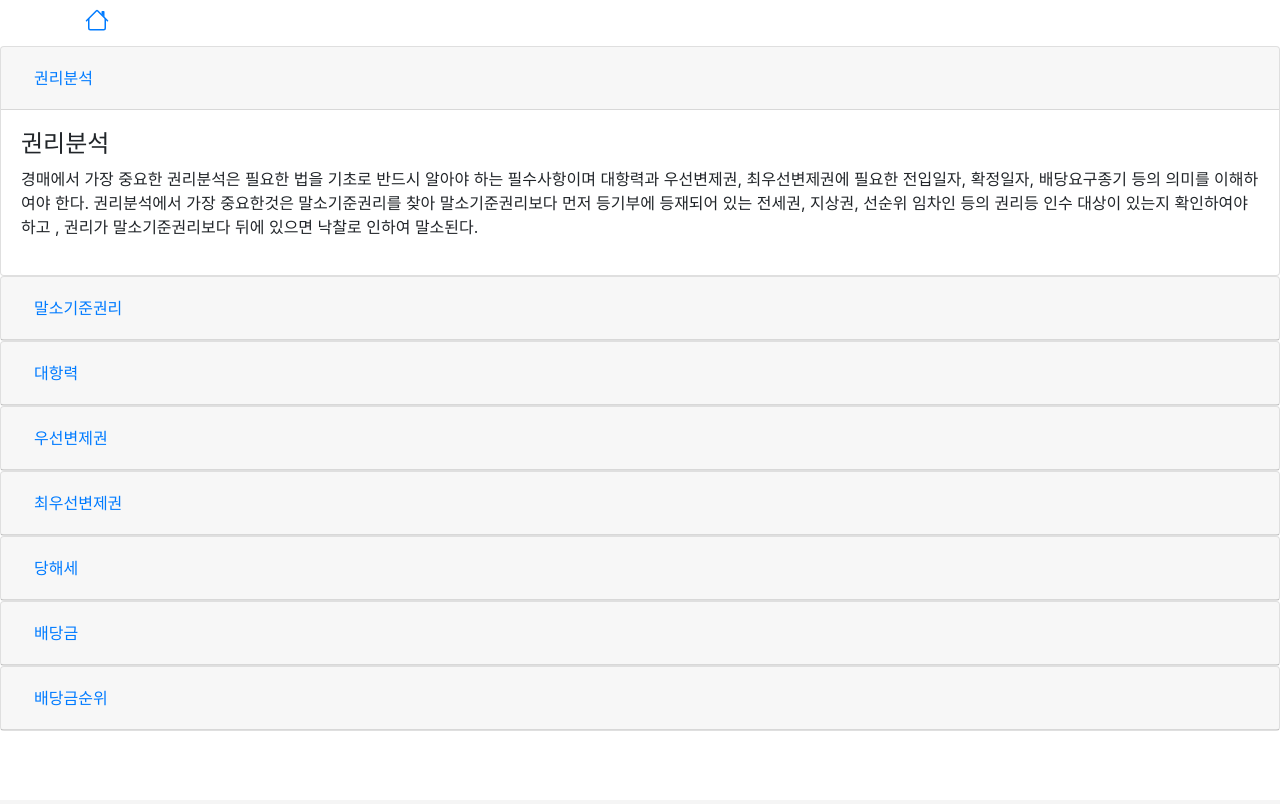
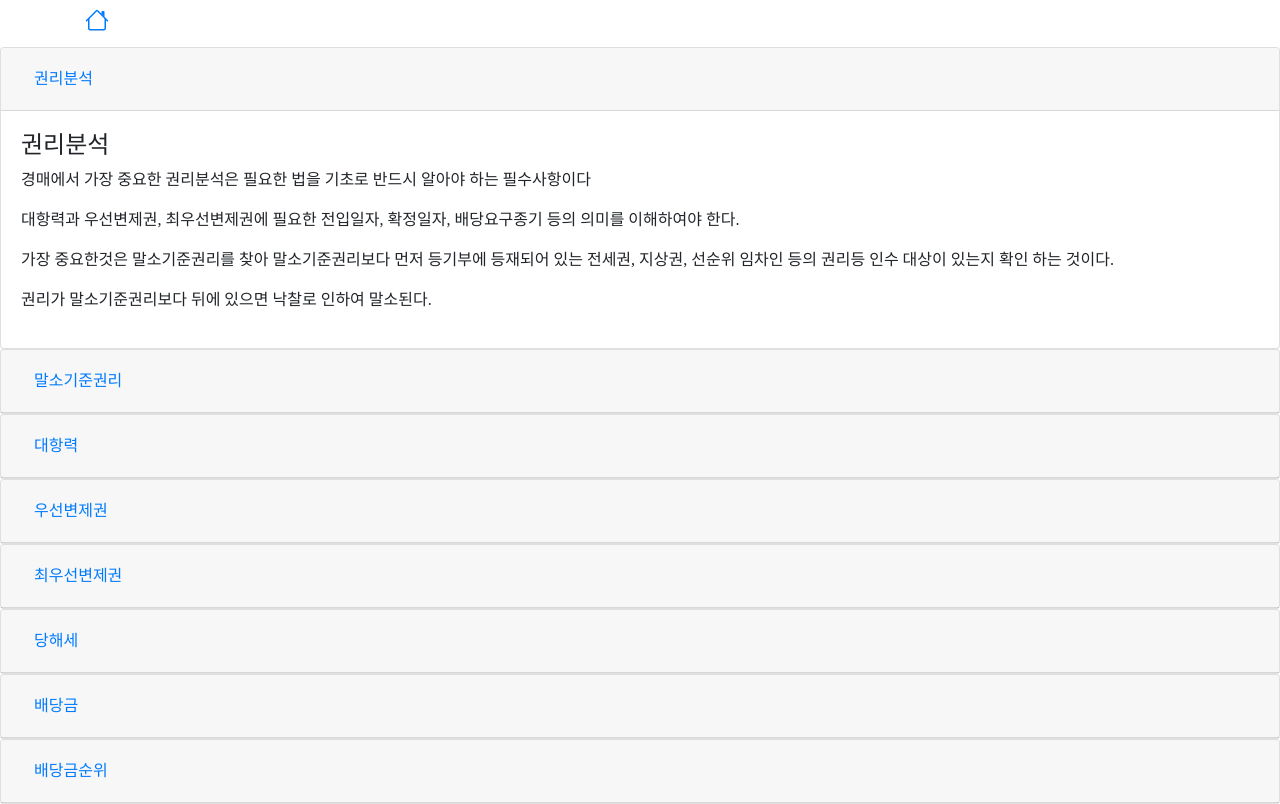
Before and after one commit to kkjiee/realestate_auction, a Flask app: page /basic_knowledge in a window 1280 px wide, after a click on "권리분석". Before the commit the page ends 731 px from the top, so only its background shows below. Run offline with Flask 2, Linux system fonts and the light colour scheme; some libraries are stand-ins or nearby versions; some web fonts are replaced.

Commit message:
basic 수정

```diff
--- a/templates/assignment.html
+++ b/templates/assignment.html
@@ -182,7 +182,7 @@
 
             <span id="expected_price"> </span>(만원)
             <button type="button" onclick="calculate_assignment_value()" class="btn btn-primary">계산하기</button>
-            <button type="button" onclick="      ()" class="btn btn-primary">적용하기</button>
+            <!-- <button type="button" onclick="      ()" class="btn btn-primary">적용하기</button> -->
         </div>
 
     </div>
--- a/templates/basic_knowledge.html
+++ b/templates/basic_knowledge.html
@@ -10,7 +10,7 @@
   <!-- Bootstrap CSS -->
   <link rel="stylesheet" href="https://maxcdn.bootstrapcdn.com/bootstrap/4.0.0/css/bootstrap.min.css"
     integrity="sha384-Gn5384xqQ1aoWXA+058RXPxPg6fy4IWvTNh0E263XmFcJlSAwiGgFAW/dAiS6JXm" crossorigin="anonymous">
-
+  <link rel="https://cdn.jsdelivr.net/gh/projectnoonnu/noonfonts_2001@1.1/CookieRun-Regular.woff">
   <!-- JS -->
   <script src="https://ajax.googleapis.com/ajax/libs/jquery/3.4.1/jquery.min.js"></script>
   <script src="https://cdnjs.cloudflare.com/ajax/libs/popper.js/1.12.9/umd/popper.min.js"
@@ -20,6 +20,22 @@
     integrity="sha384-JZR6Spejh4U02d8jOt6vLEHfe/JQGiRRSQQxSfFWpi1MquVdAyjUar5+76PVCmYl"
     crossorigin="anonymous"></script>
   <title>기초 지식</title>
+
+
+  <style>
+    * {
+      font-family: 'CookieRun-Regular';
+      ;
+    }
+
+
+    @font-face {
+      font-family: 'CookieRun-Regular';
+      src: url('https://cdn.jsdelivr.net/gh/projectnoonnu/noonfonts_2001@1.1/CookieRun-Regular.woff') format('woff');
+      font-weight: normal;
+      font-style: normal;
+    }
+  </style>
 </head>
 
 <body>
@@ -28,9 +44,14 @@
   <nav class="mylist">
     <div class="container d-flex flex-column flex-md-row justify-content-between">
       <a class="py-2" href="/home">
-                    <svg class="bi bi-house" width="1.5em" height="1.5em" viewBox="0 0 16 16" fill="currentColor" xmlns="http://www.w3.org/2000/svg">
-						<path fill-rule="evenodd" d="M2 13.5V7h1v6.5a.5.5 0 00.5.5h9a.5.5 0 00.5-.5V7h1v6.5a1.5 1.5 0 01-1.5 1.5h-9A1.5 1.5 0 012 13.5zm11-11V6l-2-2V2.5a.5.5 0 01.5-.5h1a.5.5 0 01.5.5z" clip-rule="evenodd"/>
-					<path fill-rule="evenodd" d="M7.293 1.5a1 1 0 011.414 0l6.647 6.646a.5.5 0 01-.708.708L8 2.207 1.354 8.854a.5.5 0 11-.708-.708L7.293 1.5z" clip-rule="evenodd"/>
+        <svg class="bi bi-house" width="1.5em" height="1.5em" viewBox="0 0 16 16" fill="currentColor"
+          xmlns="http://www.w3.org/2000/svg">
+          <path fill-rule="evenodd"
+            d="M2 13.5V7h1v6.5a.5.5 0 00.5.5h9a.5.5 0 00.5-.5V7h1v6.5a1.5 1.5 0 01-1.5 1.5h-9A1.5 1.5 0 012 13.5zm11-11V6l-2-2V2.5a.5.5 0 01.5-.5h1a.5.5 0 01.5.5z"
+            clip-rule="evenodd" />
+          <path fill-rule="evenodd"
+            d="M7.293 1.5a1 1 0 011.414 0l6.647 6.646a.5.5 0 01-.708.708L8 2.207 1.354 8.854a.5.5 0 11-.708-.708L7.293 1.5z"
+            clip-rule="evenodd" />
         </svg>
       </a>
       <!--                <a class="py-2 d-none d-md-inline-block" href="#">회원가입</a>-->
@@ -42,7 +63,8 @@
     <div class="card">
       <div class="card-header" id="headingOne">
         <h5 class="mb-0">
-        <button class="btn btn-link" data-toggle="collapse" data-target="#collapseOne" aria-expanded="false" aria-controls="collapseOne">
+          <button class="btn btn-link" data-toggle="collapse" data-target="#collapseOne" aria-expanded="false"
+            aria-controls="collapseOne">
             권리분석
           </button>
         </h5>
@@ -51,44 +73,49 @@
       <div id="collapseOne" class="collapse" aria-labelledby="headingOne" data-parent="#accordion">
         <div class="card-body">
           <h4>권리분석</h4>
-            <p>경매에서 가장 중요한 권리분석은 필요한 법을 기초로 반드시 알아야 하는 필수사항이며
-                대항력과 우선변제권, 최우선변제권에 필요한 전입일자, 확정일자, 배당요구종기 등의 의미를 이해하여야 한다.
-                권리분석에서 가장 중요한것은 말소기준권리를 찾아 말소기준권리보다 먼저 등기부에 등재되어 있는 전세권, 지상권, 선순위 임차인 등의 권리등 인수 대상이 있는지 확인하여야 하고 ,
-                권리가 말소기준권리보다 뒤에 있으면 낙찰로 인하여 말소된다. </p>
+          <p>경매에서 가장 중요한 권리분석은 필요한 법을 기초로 반드시 알아야 하는 필수사항이다</p>
+          <p>대항력과 우선변제권, 최우선변제권에 필요한 전입일자, 확정일자, 배당요구종기 등의 의미를 이해하여야 한다.</p>
+          <p>가장 중요한것은 말소기준권리를 찾아 말소기준권리보다 먼저 등기부에 등재되어 있는 전세권, 지상권, 선순위 임차인 등의 권리등 인수 대상이 있는지 확인 하는 것이다.</p>
+          <p> 권리가 말소기준권리보다 뒤에 있으면 낙찰로 인하여 말소된다.</p>
+
         </div>
       </div>
     </div>
     <div class="card">
       <div class="card-header" id="headingTwo">
         <h5 class="mb-0">
-        <button class="btn btn-link collapsed" data-toggle="collapse" data-target="#collapseTwo" aria-expanded="false" aria-controls="collapseTwo">
+          <button class="btn btn-link collapsed" data-toggle="collapse" data-target="#collapseTwo" aria-expanded="false"
+            aria-controls="collapseTwo">
             말소기준권리
           </button>
         </h5>
       </div>
       <div id="collapseTwo" class="collapse" aria-labelledby="headingTwo" data-parent="#accordion">
         <div class="card-body">
-                    <h4 >말소기준권리</h4>
-            <p>등기부상에 나타나는 모든 권리들의 말소와 인수 여부를 판단하는 기준이며 매수인이 대금납부를 하면 말소기준등기를 포함한 모든 권리가 소멸되는것을 말한다.
-                말소기준이 될 수 있는 권리는 가압류, 압류, 근저당권, 저당권, 담보가등기, 전세권 등이 있다.
-            </p>
+          <h4>말소기준권리</h4>
+          <p>등기부상에 나타나는 모든 권리들의 말소와 인수 여부를 판단하는 기준이다.</p>
+          <p> 매수인이 대금납부를 하면 말소기준등기를 포함한 모든 권리가 소멸되는것을 말한다.</p>
+          <p>말소기준이 될 수 있는 권리는 가압류, 압류, 근저당권, 저당권, 담보가등기, 전세권 등이 있다. </p>
+
         </div>
       </div>
     </div>
     <div class="card">
       <div class="card-header" id="headingThree">
         <h5 class="mb-0">
-        <button class="btn btn-link collapsed" data-toggle="collapse" data-target="#collapseThree" aria-expanded="false" aria-controls="collapseThree">
+          <button class="btn btn-link collapsed" data-toggle="collapse" data-target="#collapseThree"
+            aria-expanded="false" aria-controls="collapseThree">
             대항력
           </button>
         </h5>
       </div>
       <div id="collapseThree" class="collapse" aria-labelledby="headingThree" data-parent="#accordion">
         <div class="card-body">
-                    <h4 >대항력</h4>
-            <p>경매에서 근저당권 설정등기나 가압류 설정등기 전에 임차인이 인도와 주민등록을 모두 갖추면 제 삼자에 대하여 효력이 생긴다.
-                임대차는 그 등기가 없는 경우에도 임차인이 주택의 인도와 주민등록을 마친 때에는 그 다음 날부터 제삼자에 대하여 효력이 생긴다. 이 경우 전입신고를 한 때에 주민등록이 된 것으로 본다.
-                임대차 등기는 다음과 같을때 효력이 생긴다
+          <h4>대항력</h4>
+          <p>경매에서 근저당권 설정등기나 가압류 설정등기 전에 임차인이 인도와 주민등록을 모두 갖추면 제 삼자에 대하여 효력이 생긴다.</p>
+          <p> 임대차는 그 등기가 없는 경우에도 임차인이 주택의 인도와 주민등록을 마친 때에는 그 다음 날부터 제삼자에 대하여 효력이 생긴다.</p>
+          <p> 이 경우 전입신고를 한 때에 주민등록이 된 것으로 본다.</p>
+          <p>임대차 등기는 다음과 같을때 효력이 생긴다</p>
           <ol>
             <li>주민등록을 마쳐야 한다.</li>
             <li>임차주택을 점유하여야 한다.</li>
@@ -102,24 +129,26 @@
     <div class="card">
       <div class="card-header" id="headingfour">
         <h5 class="mb-0">
-        <button class="btn btn-link collapsed" data-toggle="collapse" data-target="#collapsefour" aria-expanded="false" aria-controls="collapsefour">
+          <button class="btn btn-link collapsed" data-toggle="collapse" data-target="#collapsefour"
+            aria-expanded="false" aria-controls="collapsefour">
             우선변제권
           </button>
         </h5>
       </div>
       <div id="collapsefour" class="collapse" aria-labelledby="headingfour" data-parent="#accordion">
         <div class="card-body">
-                    <h4 >우선변제권</h4>
-            <p>등기부상에 나타나는 모든 권리들의 말소와 인수 여부를 판단하는 기준이며 매수인이 대금납부를 하면 말소기준등기를 포함한 모든 권리가 소멸되는것을 말한다.
-                말소기준이 될 수 있는 권리는 가압류, 압류, 근저당권, 저당권, 담보가등기, 전세권 등이 있다.
-            </p>
+          <h4>우선변제권</h4>
+          <p>등기부상에 나타나는 모든 권리들의 말소와 인수 여부를 판단하는 기준이다</p>
+          <p>매수인이 대금납부를 하면 말소기준등기를 포함한 모든 권리가 소멸되는것을 말한다.</p>
+          <p>말소기준이 될 수 있는 권리는 가압류, 압류, 근저당권, 저당권, 담보가등기, 전세권 등이 있다.</p>
         </div>
       </div>
     </div>
     <div class="card">
       <div class="card-header" id="headingfive">
         <h5 class="mb-0">
-        <button class="btn btn-link collapsed" data-toggle="collapse" data-target="#collapsefive" aria-expanded="false" aria-controls="collapsefive">
+          <button class="btn btn-link collapsed" data-toggle="collapse" data-target="#collapsefive"
+            aria-expanded="false" aria-controls="collapsefive">
             최우선변제권
           </button>
         </h5>
@@ -127,9 +156,9 @@
       <div id="collapsefive" class="collapse" aria-labelledby="headingfive" data-parent="#accordion">
         <div class="card-body">
           <h4>최우선변제권</h4>
-            <p>소액임차인일 경우 경매개시결정등기 전에 전입신고가 되어있으며 배당요구종기 전에 배당요구를 신청했다면 최우선변제를 받을 수 있다.
-                하지만 소재지역과 기준시기에 따라 배당액이 달라지기 때문에 주의해야한다.
-                기준시기는 임차인이 계약한 시점이 아니라 최초로 설정된 담보물권(근저당권 등)의 일자에 따라 결정된다.
+          <p>소액임차인일 경우 경매개시결정등기 전에 전입신고가 되어있으며 배당요구종기 전에 배당요구를 신청했다면 최우선변제를 받을 수 있다.</p>
+          </p>하지만 소재지역과 기준시기에 따라 배당액이 달라지기 때문에 주의해야한다.</p>
+          </p>기준시기는 임차인이 계약한 시점이 아니라 최초로 설정된 담보물권(근저당권 등)의 일자에 따라 결정된다.</p>
           </p>
         </div>
       </div>
@@ -137,7 +166,8 @@
     <div class="card">
       <div class="card-header" id="headingsix">
         <h5 class="mb-0">
-        <button class="btn btn-link collapsed" data-toggle="collapse" data-target="#collapsesix" aria-expanded="false" aria-controls="collapsesix">
+          <button class="btn btn-link collapsed" data-toggle="collapse" data-target="#collapsesix" aria-expanded="false"
+            aria-controls="collapsesix">
             당해세
           </button>
         </h5>
@@ -154,7 +184,8 @@
     <div class="card">
       <div class="card-header" id="headingseven">
         <h5 class="mb-0">
-        <button class="btn btn-link collapsed" data-toggle="collapse" data-target="#collapseseven" aria-expanded="false" aria-controls="collapseseven">
+          <button class="btn btn-link collapsed" data-toggle="collapse" data-target="#collapseseven"
+            aria-expanded="false" aria-controls="collapseseven">
             배당금
           </button>
         </h5>
@@ -169,7 +200,8 @@
     <div class="card">
       <div class="card-header" id="headingeight">
         <h5 class="mb-0">
-        <button class="btn btn-link collapsed" data-toggle="collapse" data-target="#collapseeight" aria-expanded="false" aria-controls="collapseeight">
+          <button class="btn btn-link collapsed" data-toggle="collapse" data-target="#collapseeight"
+            aria-expanded="false" aria-controls="collapseeight">
             배당금순위
           </button>
         </h5>
```
Lines whose indentation alone changed are shown as unchanged.
